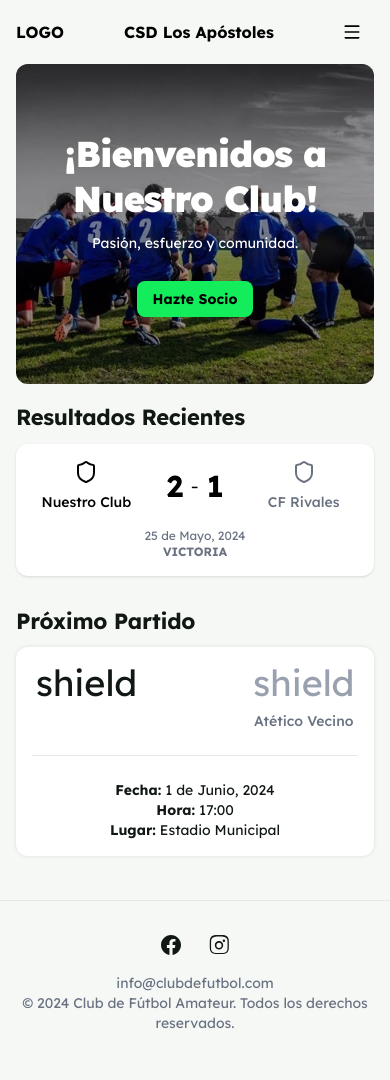
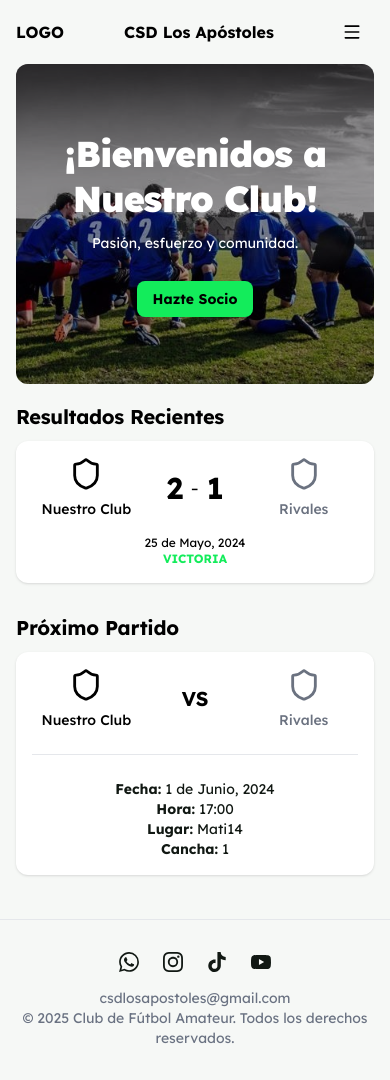
Before and after one commit to CristianTapia/csd-los-apostoles, a Next.js app: page / in a window 390 px wide. Built offline with nearby package versions, Linux system fonts and the light colour scheme.

Commit message:
Mobile view home page completed. No db infomation for now

```diff
--- a/app/page.tsx
+++ b/app/page.tsx
@@ -95,14 +95,14 @@ export default function Page() {
             </div>
           </div>
         </div>
-        <h3 className="text-[#111813] dark:text-white text-[22px] font-bold leading-tight tracking-[-0.015em] px-4 pb-3 pt-5">
+        <h3 className="text-font-main dark:text-white text-xl font-bold leading-tight tracking-[-0.015em] px-4 pb-3 pt-5">
           Resultados Recientes
         </h3>
         <div className="px-4 pb-3">
           <div className="flex flex-col gap-4 rounded-xl bg-foreground text-font-main dark:bg-background-dark/50 shadow-sm p-4">
             <div className="flex items-center justify-between">
               <div className="flex flex-col items-center gap-2 w-1/3 font-medium">
-                <Shield />
+                <Shield size={34} />
                 <span className="text-sm text-center truncate">Nuestro Club</span>
               </div>
               <div className="flex items-center gap-2">
@@ -111,40 +111,36 @@ export default function Page() {
                 <span className="text-3xl font-bold">1</span>
               </div>
               <div className="flex flex-col text-font-secondary items-center gap-2 w-1/3">
-                <Shield />
-                <span className="text-sm font-medium text-center truncate text-gray-500 dark:text-gray-400">
-                  CF Rivales
-                </span>
+                <Shield size={34} />
+                <span className="text-sm font-medium text-center truncate dark:text-gray-400">Rivales</span>
               </div>
             </div>
-            <div className="text-center text-xs text-gray-500 dark:text-gray-400">
+            <div className="text-center text-xs dark:text-gray-400">
               <p>25 de Mayo, 2024</p>
-              <p className="font-bold text-primary">VICTORIA</p>
+              <p className="font-bold text-button-main">VICTORIA</p>
             </div>
           </div>
         </div>
-        <h3 className="text-[#111813] dark:text-white text-[22px] font-bold leading-tight tracking-[-0.015em] px-4 pb-3 pt-5">
+        <h3 className="text-font-main dark:text-white text-xl font-bold leading-tight tracking-[-0.015em] px-4 pb-3 pt-5">
           Próximo Partido
         </h3>
         <div className="px-4 pb-3">
-          <div className="flex flex-col gap-4 rounded-xl bg-white dark:bg-background-dark/50 shadow-[0_0_4px_rgba(0,0,0,0.1)] p-4">
+          <div className="flex flex-col gap-4 rounded-xl bg-foreground text-font-main dark:bg-background-dark/50 shadow-sm p-4">
             <div className="flex items-center justify-between">
               <div className="flex flex-col items-center gap-2 w-1/3">
-                <span className="material-symbols-outlined text-4xl text-[#111813] dark:text-white">shield</span>
+                <Shield size={34} />
                 <span className="text-sm font-medium text-center truncate">Nuestro Club</span>
               </div>
               <div className="flex flex-col items-center">
                 <span className="text-xl font-bold">VS</span>
               </div>
-              <div className="flex flex-col items-center gap-2 w-1/3">
-                <span className="material-symbols-outlined text-4xl text-gray-400">shield</span>
-                <span className="text-sm font-medium text-center truncate text-gray-500 dark:text-gray-400">
-                  Atético Vecino
-                </span>
+              <div className="flex flex-col items-center gap-2 w-1/3 text-font-secondary">
+                <Shield size={34} />
+                <span className="text-sm font-medium text-center truncate dark:text-gray-400">Rivales</span>
               </div>
             </div>
             <div className="border-t border-gray-200 dark:border-gray-700 my-2"></div>
-            <div className="text-center text-sm text-[#111813] dark:text-white">
+            <div className="flex flex-col text-center text-sm text-[#111813] dark:text-white">
               <p>
                 <span className="font-bold">Fecha:</span> 1 de Junio, 2024
               </p>
@@ -152,58 +148,45 @@ export default function Page() {
                 <span className="font-bold">Hora:</span> 17:00
               </p>
               <p>
-                <span className="font-bold">Lugar:</span> Estadio Municipal
+                <span className="font-bold">Lugar:</span> Mati14
+              </p>
+              <p>
+                <span className="font-bold">Cancha:</span> 1
               </p>
             </div>
           </div>
         </div>
       </main>
+
+      {/* FOOTER */}
       <footer className="bg-background-light dark:bg-background-dark mt-8 px-4 py-8 border-t border-gray-200 dark:border-gray-700">
         <div className="flex justify-center gap-6 mb-4">
           <a className="text-[#111813] dark:text-white" data-alt="Facebook icon" href="#">
-            <svg aria-hidden="true" className="w-6 h-6" fill="currentColor" viewBox="0 0 24 24">
-              <path
-                // clip-rule="evenodd"
-                d="M22 12c0-5.523-4.477-10-10-10S2 6.477 2 12c0 4.991 3.657 9.128 8.438 9.878v-6.987h-2.54V12h2.54V9.797c0-2.506 1.492-3.89 3.777-3.89 1.094 0 2.238.195 2.238.195v2.46h-1.26c-1.243 0-1.63.771-1.63 1.562V12h2.773l-.443 2.89h-2.33v6.988C18.343 21.128 22 16.991 22 12z"
-                // fill-rule="evenodd"
-              ></path>
+            <svg className="h-5 w-5 hover:text-black/90" viewBox="0 0 24 24" fill="currentColor">
+              <path d={siWhatsapp.path} />
             </svg>
           </a>
           <a className="text-[#111813] dark:text-white" data-alt="Instagram icon" href="#">
-            <svg aria-hidden="true" className="w-6 h-6" fill="currentColor" viewBox="0 0 24 24">
-              <path
-                // clip-rule="evenodd"
-                d="M12.315 2c2.43 0 2.784.013 3.808.06 1.064.049 1.791.218 2.427.465a4.902 4.902 0 012.792 2.792c.247.636.416 1.363.465 2.427.048 1.024.06 1.378.06 3.808s-.012 2.784-.06 3.808a6.78 6.78 0 01-.465 2.427 4.902 4.902 0 01-2.792 2.792 6.78 6.78 0 01-2.427.465c-1.024.048-1.378.06-3.808.06s-2.784-.012-3.808-.06a6.78 6.78 0 01-2.427-.465 4.902 4.902 0 01-2.792-2.792 6.78 6.78 0 01-.465-2.427c-.048-1.024-.06-1.378-.06-3.808s.012-2.784.06-3.808a6.78 6.78 0 01.465-2.427 4.902 4.902 0 012.792-2.792A6.78 6.78 0 018.507 2.06C9.531 2.013 9.885 2 12.315 2zm0 1.623c-2.403 0-2.72.01-3.667.058a5.14 5.14 0 00-2.2.465 3.275 3.275 0 00-1.845 1.845 5.14 5.14 0 00-.465 2.2c-.048.947-.058 1.264-.058 3.667s.01 2.72.058 3.667a5.14 5.14 0 00.465 2.2 3.275 3.275 0 001.845 1.845 5.14 5.14 0 002.2.465c.947.048 1.264.058 3.667.058s2.72-.01 3.667-.058a5.14 5.14 0 002.2-.465 3.275 3.275 0 001.845-1.845 5.14 5.14 0 00.465-2.2c.048-.947.058-1.264.058-3.667s-.01-2.72-.058-3.667a5.14 5.14 0 00-.465-2.2 3.275 3.275 0 00-1.845-1.845 5.14 5.14 0 00-2.2-.465C15.035 3.633 14.715 3.623 12.315 3.623zM12 8.118a4.22 4.22 0 100 8.44 4.22 4.22 0 000-8.44zm0 6.812a2.592 2.592 0 110-5.184 2.592 2.592 0 010 5.184zM16.95 6.402a1.238 1.238 0 100 2.475 1.238 1.238 0 000-2.475z"
-                // fill-rule="evenodd"
-              ></path>
+            <svg className="h-5 w-5 hover:text-black/90" viewBox="0 0 24 24" fill="currentColor">
+              <path d={siInstagram.path} />
+            </svg>
+          </a>
+          <a className="text-[#111813] dark:text-white" data-alt="Instagram icon" href="#">
+            <svg className="h-5 w-5 hover:text-black/90" viewBox="0 0 24 24" fill="currentColor">
+              <path d={siTiktok.path} />
+            </svg>
+          </a>
+          <a className="text-[#111813] dark:text-white" data-alt="Instagram icon" href="#">
+            <svg className="h-5 w-5 hover:text-black/90" viewBox="0 0 24 24" fill="currentColor">
+              <path d={siYoutube.path} />
             </svg>
           </a>
         </div>
         <div className="text-center text-sm text-gray-500 dark:text-gray-400">
-          <p>info@clubdefutbol.com</p>
-          <p>© 2024 Club de Fútbol Amateur. Todos los derechos reservados.</p>
+          <p>csdlosapostoles@gmail.com</p>
+          <p>© 2025 Club de Fútbol Amateur. Todos los derechos reservados.</p>
         </div>
       </footer>
-      {/* FOOTER
-      <footer className="w-full border-t border-white/10 bg-neutral-900">
-        <div className="mx-auto max-w-7xl px-4 py-6 text-sm">Footer</div>
-      </footer> */}
     </div>
   );
 }
-
-// RRSS
-{
-  /* <svg className="h-5 w-5 hover:text-black/90" viewBox="0 0 24 24" fill="currentColor">
-                <path d={siWhatsapp.path} />
-              </svg>
-              <svg className="h-5 w-5 hover:text-black/90" viewBox="0 0 24 24" fill="currentColor">
-                <path d={siInstagram.path} />
-              </svg>
-              <svg className="h-5 w-5 hover:text-black/90" viewBox="0 0 24 24" fill="currentColor">
-                <path d={siTiktok.path} />
-              </svg>
-              <svg className="h-5 w-5 hover:text-black/90" viewBox="0 0 24 24" fill="currentColor">
-                <path d={siYoutube.path} />
-              </svg> */
-}
```
